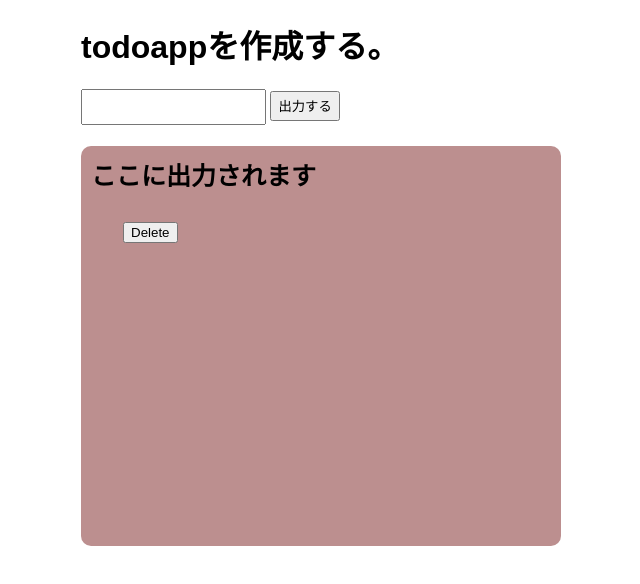
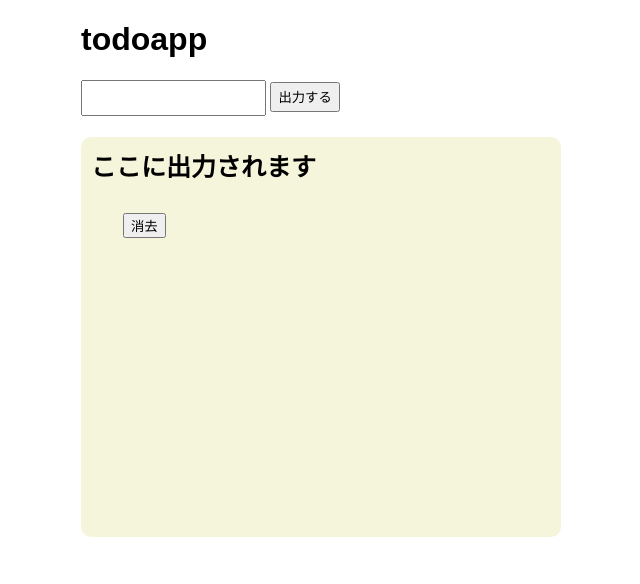
Before and after one commit to tomo2/todoapp, a plain HTML site: page index.html in a window 1280 px wide. Both pictures are taken after a click on the button "出力する". Shown: the whole page, without its empty margins (79-719 px from the left). Drawn offline with Linux system fonts and the light colour scheme.

Commit message:
デザインの更新

```diff
--- a/index.html
+++ b/index.html
@@ -1,5 +1,5 @@
 <!DOCTYPE html>
-<html lang="en">
+<html lang="ja">
 <head>
     <meta charset="UTF-8">
     <meta http-equiv="X-UA-Compatible" content="IE=edge">
@@ -8,7 +8,7 @@
     <link rel="stylesheet" href="styles.css">
 </head>
 <body>
-    <h1>todoappを作成する。</h1>
+    <h1>todoapp</h1>
 
 
 
--- a/main.js
+++ b/main.js
@@ -14,7 +14,7 @@
 
         // 消去ボタンを付与
         const deleteButton = document.createElement('button');
-        deleteButton.innerHTML = 'Delete';
+        deleteButton.innerHTML = '消去';
         listItem.appendChild(deleteButton);
 
         // 消去処理を実行
--- a/styles.css
+++ b/styles.css
@@ -17,7 +17,7 @@ body {
 }
 
 #table {
-    background-color: rosybrown;
+    background-color: beige;
     width: 50%;
     height: 400px;
     border-radius: 10px;
```
